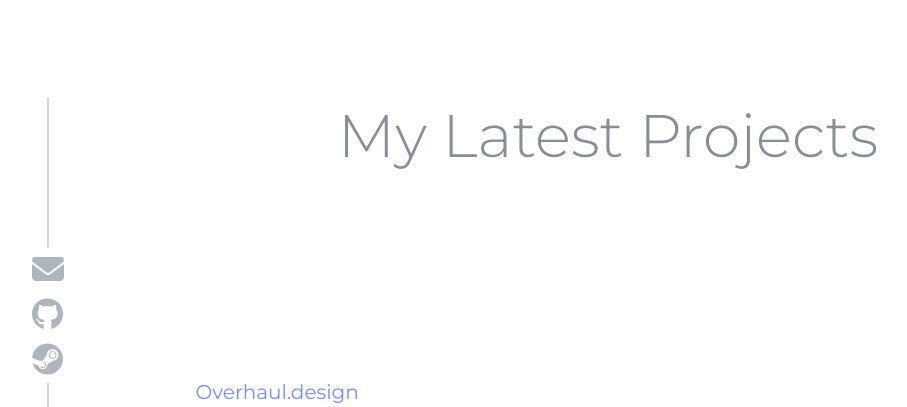
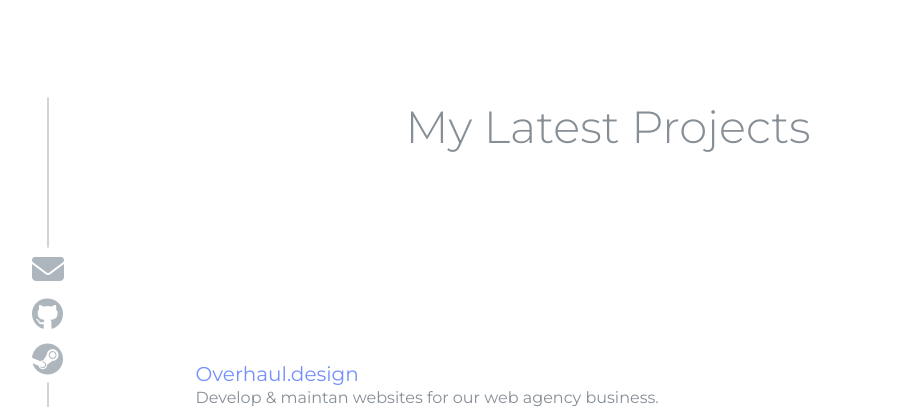
Before and after one commit to Urlover/Portfolio-v2, a PHP site: page /projects.php in a window 1280 px wide. Shown: the part 85-492 px from the top of the page, without its empty margins (32-939 px from the left). Run offline with PHP 8.4, Linux system fonts and the light colour scheme; some libraries are stand-ins or nearby versions.

Commit message:
Changed Project's main headers to unique class

```diff
--- a/css/stylesheet.css
+++ b/css/stylesheet.css
@@ -283,9 +283,10 @@ Projects Page
   padding-top: 100px;
   padding-bottom: 200px;
 }
-   .c-intro-2 h1 {
+  .c-intro-2-header {
     text-align: center;
     font-weight: 300;
+    font-size: 45px;
   }
   .project-box {
     margin: auto;
@@ -412,6 +413,7 @@ Responsive queries
     .c-intro { padding: 100px 0; }
     .c-intro h2 { font-size: 25px; }
     .c-intro-2 { padding: 100px 0; }
+    .c-intro-2-header { font-size: 35px;}
     #cHeader2-font1 { font-size:25px; }
     .cBtns { width: 280px; }
     .c-aboutMe { padding: 50px 0; }
--- a/projects.php
+++ b/projects.php
@@ -30,7 +30,7 @@
 
   <!-- Projects content -->
     <div class="container-sm" id="projects-content">
-        <div class="c-intro-2 "><h1 class="uni-mainHeader">My Latest Projects</h1></div>
+        <div class="c-intro-2 "><h1 class="c-intro-2-header">My Latest Projects</h1></div>
         <!-- Display of projects -->
         <div class="row">
         <?php
```
